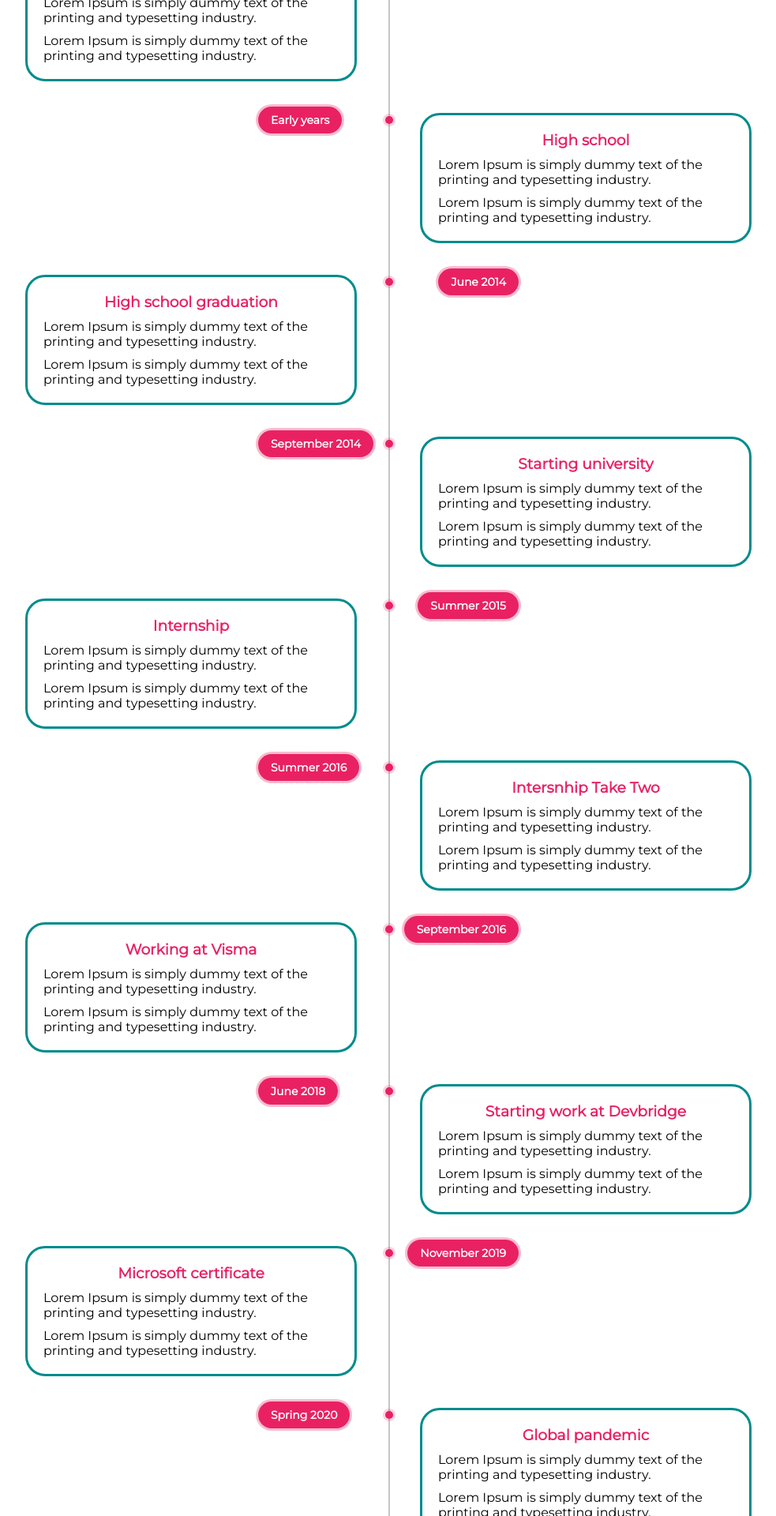
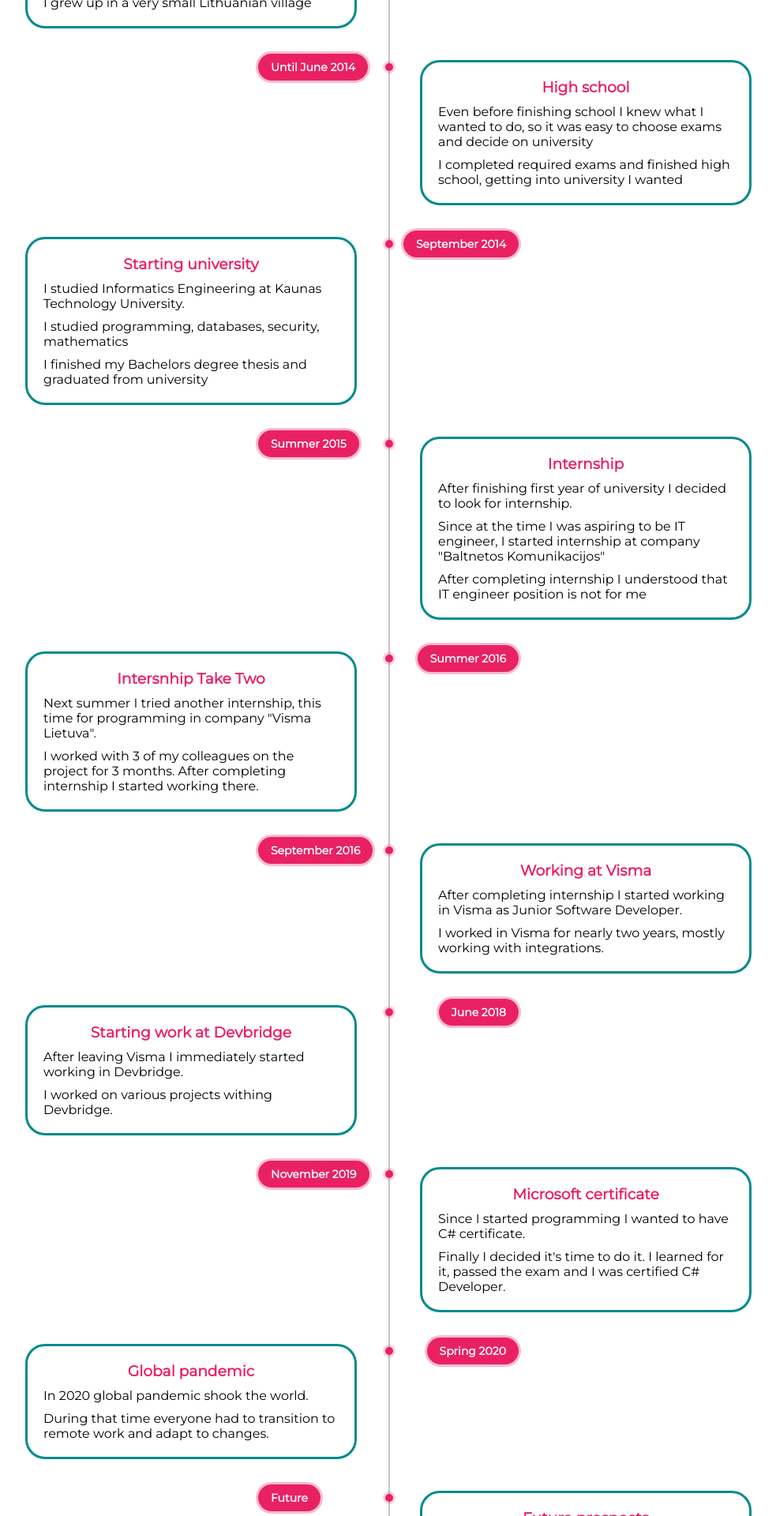
Before and after one commit to tom-val/interactive-timeline, a React (Create React App) app: page / in a window 1280 px wide. Shown: the part 320-2240 px from the top of the page at 79% size, without its empty margins (148-1131 px from the left). Built offline with nearby package versions, Linux system fonts and the light colour scheme.

Commit message:
Update timeline components structure

```diff
--- a/public/index.html
+++ b/public/index.html
@@ -2,7 +2,7 @@
 <html lang="en">
   <head>
     <meta charset="utf-8" />
-    <link rel="icon" href="%PUBLIC_URL%/favicon.ico" />
+    <link rel="icon" href="%PUBLIC_URL%/tomas_valiunas_qBp_2.ico" />
     <meta name="viewport" content="width=device-width, initial-scale=1" />
     <meta name="theme-color" content="#000000" />
     <meta
@@ -24,7 +24,7 @@
       work correctly both with client-side routing and a non-root public URL.
       Learn how to configure a non-root public URL by running `npm run build`.
     -->
-    <title>React App</title>
+    <title>Tomas Valiunas</title>
   </head>
   <body>
     <noscript>You need to enable JavaScript to run this app.</noscript>
--- a/src/components/Timeline/Timeline.tsx
+++ b/src/components/Timeline/Timeline.tsx
@@ -11,8 +11,72 @@ function TimeLine() {
                         header="Childhood"
                         time="Early years"
                         even={false}
-                        dialogContent={
+                        content={[
+                            'I grew up in a very small Lithuanian village',
+                        ]}
+                    >
+                        <>
+                            <p>
+                                Lorem Ipsum is simply dummy text of the printing
+                                and typesetting industry.
+                            </p>
+                            <p>
+                                Lorem Ipsum is simply dummy text of the printing
+                                and typesetting industry.
+                            </p>
+                        </>
+                    </TimeLineEntry>
+                </li>
+
+                <li>
+                    <TimeLineEntry
+                        header="High school"
+                        time="Until June 2014"
+                        even={true}
+                        content={[
+                          'Even before finishing school I knew what I wanted to do, so it was easy to choose exams and decide on university',
+                          'I completed required exams and finished high school, getting into university I wanted'
+                        ]}
+                    >
                             <>
+                                <p>
+                                    Even before finishing school I knew what I
+                                    wanted to do, so it was easy to choose exams
+                                    and decide on university
+                                </p>
+                            </>
+                    </TimeLineEntry>
+                </li>
+
+                <li>
+                    <TimeLineEntry
+                        header="Starting university"
+                        time="September 2014"
+                        even={false}
+                        content={[
+                          'I studied Informatics Engineering at Kaunas Technology University.',
+                          'I studied programming, databases, security, mathematics',
+                          'I finished my Bachelors degree thesis and graduated from university'
+                        ]}
+                    >
+                                <img src="https://ktu.edu/wp-content/uploads/2016/03/KTU-ikona.svg"></img>
+                                <p>
+                                    Lorem Ipsum is simply dummy text of the
+                                    printing and typesetting industry.
+                                </p>
+                    </TimeLineEntry>
+                </li>
+                <li>
+                    <TimeLineEntry
+                        header="Internship"
+                        time="Summer 2015"
+                        even={true}
+                        content={[
+                          'After finishing first year of university I decided to look for internship.',
+                          'Since at the time I was aspiring to be IT engineer, I started internship at company "Baltnetos Komunikacijos" ',
+                          'After completing internship I understood that IT engineer position is not for me'
+                        ]}
+                    >
                                 <p>
                                     Lorem Ipsum is simply dummy text of the
                                     printing and typesetting industry.
@@ -21,133 +85,6 @@ function TimeLine() {
                                     Lorem Ipsum is simply dummy text of the
                                     printing and typesetting industry.
                                 </p>
-                            </>
-                        }
-                    >
-                        <p>
-                            Lorem Ipsum is simply dummy text of the printing and
-                            typesetting industry.
-                        </p>
-                        <p>
-                            Lorem Ipsum is simply dummy text of the printing and
-                            typesetting industry.
-                        </p>
-                    </TimeLineEntry>
-                </li>
-
-                <li>
-                    <TimeLineEntry
-                        header="High school"
-                        time="Early years"
-                        even={true}
-                        dialogContent={
-                          <>
-                              <p>
-                                  Lorem Ipsum is simply dummy text of the
-                                  printing and typesetting industry.
-                              </p>
-                              <p>
-                                  Lorem Ipsum is simply dummy text of the
-                                  printing and typesetting industry.
-                              </p>
-                          </>
-                      }
-                    >
-                        <p>
-                            Lorem Ipsum is simply dummy text of the printing and
-                            typesetting industry.
-                        </p>
-                        <p>
-                            Lorem Ipsum is simply dummy text of the printing and
-                            typesetting industry.
-                        </p>
-                    </TimeLineEntry>
-                </li>
-
-                <li>
-                    <TimeLineEntry
-                        header="High school graduation"
-                        time="June 2014"
-                        even={false}
-                        dialogContent={
-                          <>
-                              <p>
-                                  Lorem Ipsum is simply dummy text of the
-                                  printing and typesetting industry.
-                              </p>
-                              <p>
-                                  Lorem Ipsum is simply dummy text of the
-                                  printing and typesetting industry.
-                              </p>
-                          </>
-                      }
-                    >
-                        <p>
-                            Lorem Ipsum is simply dummy text of the printing and
-                            typesetting industry.
-                        </p>
-                        <p>
-                            Lorem Ipsum is simply dummy text of the printing and
-                            typesetting industry.
-                        </p>
-                    </TimeLineEntry>
-                </li>
-
-                <li>
-                    <TimeLineEntry
-                        header="Starting university"
-                        time="September 2014"
-                        even={true}
-                        dialogContent={
-                          <>
-                          <img src="https://ktu.edu/wp-content/uploads/2016/03/KTU-ikona.svg"></img>
-                              <p>
-                                  Lorem Ipsum is simply dummy text of the
-                                  printing and typesetting industry.
-                              </p>
-                              <p>
-                                  Lorem Ipsum is simply dummy text of the
-                                  printing and typesetting industry.
-                              </p>
-                          </>
-                      }
-                    >
-                        <p>
-                            Lorem Ipsum is simply dummy text of the printing and
-                            typesetting industry.
-                        </p>
-                        <p>
-                            Lorem Ipsum is simply dummy text of the printing and
-                            typesetting industry.
-                        </p>
-                    </TimeLineEntry>
-                </li>
-                <li>
-                    <TimeLineEntry
-                        header="Internship"
-                        time="Summer 2015"
-                        even={false}
-                        dialogContent={
-                          <>
-                              <p>
-                                  Lorem Ipsum is simply dummy text of the
-                                  printing and typesetting industry.
-                              </p>
-                              <p>
-                                  Lorem Ipsum is simply dummy text of the
-                                  printing and typesetting industry.
-                              </p>
-                          </>
-                      }
-                    >
-                        <p>
-                            Lorem Ipsum is simply dummy text of the printing and
-                            typesetting industry.
-                        </p>
-                        <p>
-                            Lorem Ipsum is simply dummy text of the printing and
-                            typesetting industry.
-                        </p>
                     </TimeLineEntry>
                 </li>
 
@@ -155,55 +92,35 @@ function TimeLine() {
                     <TimeLineEntry
                         header="Intersnhip Take Two"
                         time="Summer 2016"
-                        even={true}
-                        dialogContent={
-                          <>
-                              <p>
-                                  Lorem Ipsum is simply dummy text of the
-                                  printing and typesetting industry.
-                              </p>
-                              <p>
-                                  Lorem Ipsum is simply dummy text of the
-                                  printing and typesetting industry.
-                              </p>
-                          </>
-                      }
+                        even={false}
+                        content={[
+                          'Next summer I tried another internship, this time for programming in company "Visma Lietuva".',
+                          'I worked with 3 of my colleagues on the project for 3 months. After completing internship I started working there.',
+                        ]}
                     >
-                        <p>
-                            Lorem Ipsum is simply dummy text of the printing and
-                            typesetting industry.
-                        </p>
-                        <p>
-                            Lorem Ipsum is simply dummy text of the printing and
-                            typesetting industry.
-                        </p>
+                                <p>
+                                    Next summer I tried another internship, this time for programming in company "Visma Lietuva"
+                                </p>
+                                <p>
+                                    I worked with 3 of my colleagues on the project for 3 months. After completing internship I started working there.
+                                </p>
                     </TimeLineEntry>
                 </li>
                 <li>
                     <TimeLineEntry
                         header="Working at Visma"
                         time="September 2016"
-                        even={false}
-                        dialogContent={
-                          <>
-                              <p>
-                                  Lorem Ipsum is simply dummy text of the
-                                  printing and typesetting industry.
-                              </p>
-                              <p>
-                                  Lorem Ipsum is simply dummy text of the
-                                  printing and typesetting industry.
-                              </p>
-                          </>
-                      }
+                        even={true}
+                        content={[
+                          'After completing internship I started working in Visma as Junior Software Developer.',
+                          'I worked in Visma for nearly two years, mostly working with integrations.',
+                        ]}
                     >
                         <p>
-                            Lorem Ipsum is simply dummy text of the printing and
-                            typesetting industry.
+                        After completing internship I started working in Visma as Junior Software Developer
                         </p>
                         <p>
-                            Lorem Ipsum is simply dummy text of the printing and
-                            typesetting industry.
+                            I worked in Visma for nearly two years, mostly working with integrations.
                         </p>
                     </TimeLineEntry>
                 </li>
@@ -212,27 +129,17 @@ function TimeLine() {
                     <TimeLineEntry
                         header="Starting work at Devbridge"
                         time="June 2018"
-                        even={true}
-                        dialogContent={
-                          <>
-                              <p>
-                                  Lorem Ipsum is simply dummy text of the
-                                  printing and typesetting industry.
-                              </p>
-                              <p>
-                                  Lorem Ipsum is simply dummy text of the
-                                  printing and typesetting industry.
-                              </p>
-                          </>
-                      }
+                        even={false}
+                        content={[
+                          'After leaving Visma I immediately started working in Devbridge.',
+                          'I worked on various projects withing Devbridge.',
+                        ]}
                     >
                         <p>
-                            Lorem Ipsum is simply dummy text of the printing and
-                            typesetting industry.
+                            After leaving Visma I immediately started working in Devbridge.
                         </p>
                         <p>
-                            Lorem Ipsum is simply dummy text of the printing and
-                            typesetting industry.
+                            I worked on various projects withing Devbridge
                         </p>
                     </TimeLineEntry>
                 </li>
@@ -241,27 +148,17 @@ function TimeLine() {
                     <TimeLineEntry
                         header="Microsoft certificate"
                         time="November 2019"
-                        even={false}
-                        dialogContent={
-                          <>
-                              <p>
-                                  Lorem Ipsum is simply dummy text of the
-                                  printing and typesetting industry.
-                              </p>
-                              <p>
-                                  Lorem Ipsum is simply dummy text of the
-                                  printing and typesetting industry.
-                              </p>
-                          </>
-                      }
+                        even={true}
+                        content={[
+                          'Since I started programming I wanted to have C# certificate.',
+                          "Finally I decided it's time to do it. I learned for it, passed the exam and I was certified C# Developer.",
+                        ]}
                     >
                         <p>
-                            Lorem Ipsum is simply dummy text of the printing and
-                            typesetting industry.
+                            Since I started programming I wanted to have C# certificate
                         </p>
                         <p>
-                            Lorem Ipsum is simply dummy text of the printing and
-                            typesetting industry.
+                            Finally I decided it's time to do it. I learned for it, passed the exam and I was certified C# Developer.
                         </p>
                     </TimeLineEntry>
                 </li>
@@ -270,27 +167,17 @@ function TimeLine() {
                     <TimeLineEntry
                         header="Global pandemic"
                         time="Spring 2020"
-                        even={true}
-                        dialogContent={
-                          <>
-                              <p>
-                                  Lorem Ipsum is simply dummy text of the
-                                  printing and typesetting industry.
-                              </p>
-                              <p>
-                                  Lorem Ipsum is simply dummy text of the
-                                  printing and typesetting industry.
-                              </p>
-                          </>
-                      }
+                        even={false}
+                        content={[
+                          'In 2020 global pandemic shook the world.',
+                          'During that time everyone had to transition to remote work and adapt to changes.',
+                        ]}
                     >
                         <p>
-                            Lorem Ipsum is simply dummy text of the printing and
-                            typesetting industry.
+                            In 2020 global pandemic shook the world.
                         </p>
                         <p>
-                            Lorem Ipsum is simply dummy text of the printing and
-                            typesetting industry.
+                            During that time everyone had to transition to remote work and adapt to changes.
                         </p>
                     </TimeLineEntry>
                 </li>
@@ -299,19 +186,10 @@ function TimeLine() {
                     <TimeLineEntry
                         header="Future prospects"
                         time="Future"
-                        even={false}
-                        dialogContent={
-                          <>
-                              <p>
-                                  Lorem Ipsum is simply dummy text of the
-                                  printing and typesetting industry.
-                              </p>
-                              <p>
-                                  Lorem Ipsum is simply dummy text of the
-                                  printing and typesetting industry.
-                              </p>
-                          </>
-                      }
+                        even={true}
+                        content={[
+                          'Who knows what will future bring?',
+                        ]}
                     >
                         <p>Who knows what will future bring?</p>
                     </TimeLineEntry>
--- a/src/components/TimelineEntry/TimeLineEntry.tsx
+++ b/src/components/TimelineEntry/TimeLineEntry.tsx
@@ -4,11 +4,11 @@ import TimeLineDialog from '../TimeLineDialog/TimeLineDialog'
 import './TimeLineEntry.css'
 
 interface TimeLineEntryProps {
-    header: string,
-    time: string,
-    even: boolean,
-    children: React.ReactNode,
-    dialogContent: React.ReactNode,
+    header: string
+    time: string
+    even: boolean
+    content: string[]
+    children: React.ReactNode
 }
 
 function TimeLineEntry(prop: TimeLineEntryProps) {
@@ -38,7 +38,9 @@ function TimeLineEntry(prop: TimeLineEntryProps) {
                 onClick={handleClickOpen}
             >
                 <h3>{prop.header}</h3>
-                <>{prop.children}</>
+                {prop.content.map((content, i) => (
+                    <p>{content}</p>
+                ))}
             </div>
             <div className={`time ${prop.even ? 'even-time' : 'odd-time'}`}>
                 <h4>{prop.time}</h4>
@@ -48,7 +50,7 @@ function TimeLineEntry(prop: TimeLineEntryProps) {
                 open={open}
                 onClose={handleClose}
             >
-              {prop.dialogContent}
+                {prop.children}
             </TimeLineDialog>
         </div>
     )
```
Also changed, not shown: 2 other files (tests, documents, lock files or other folders).
